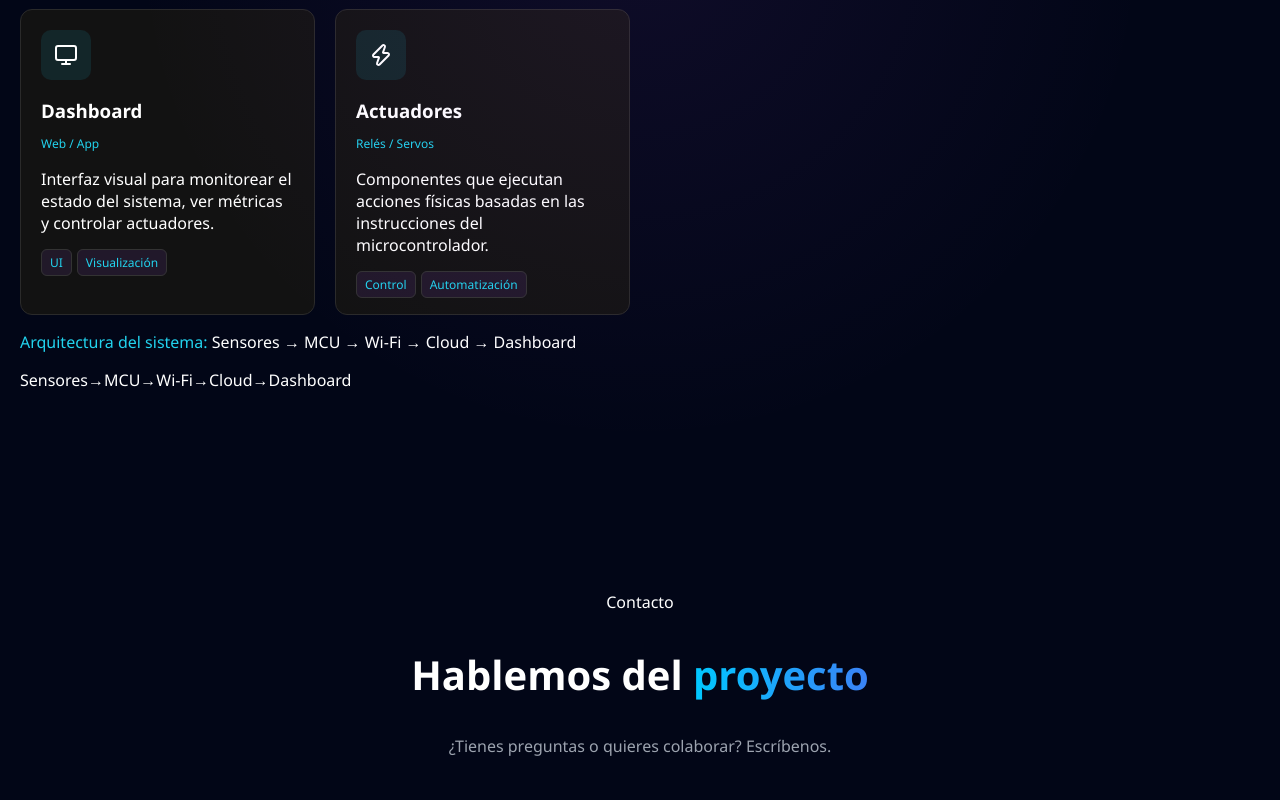
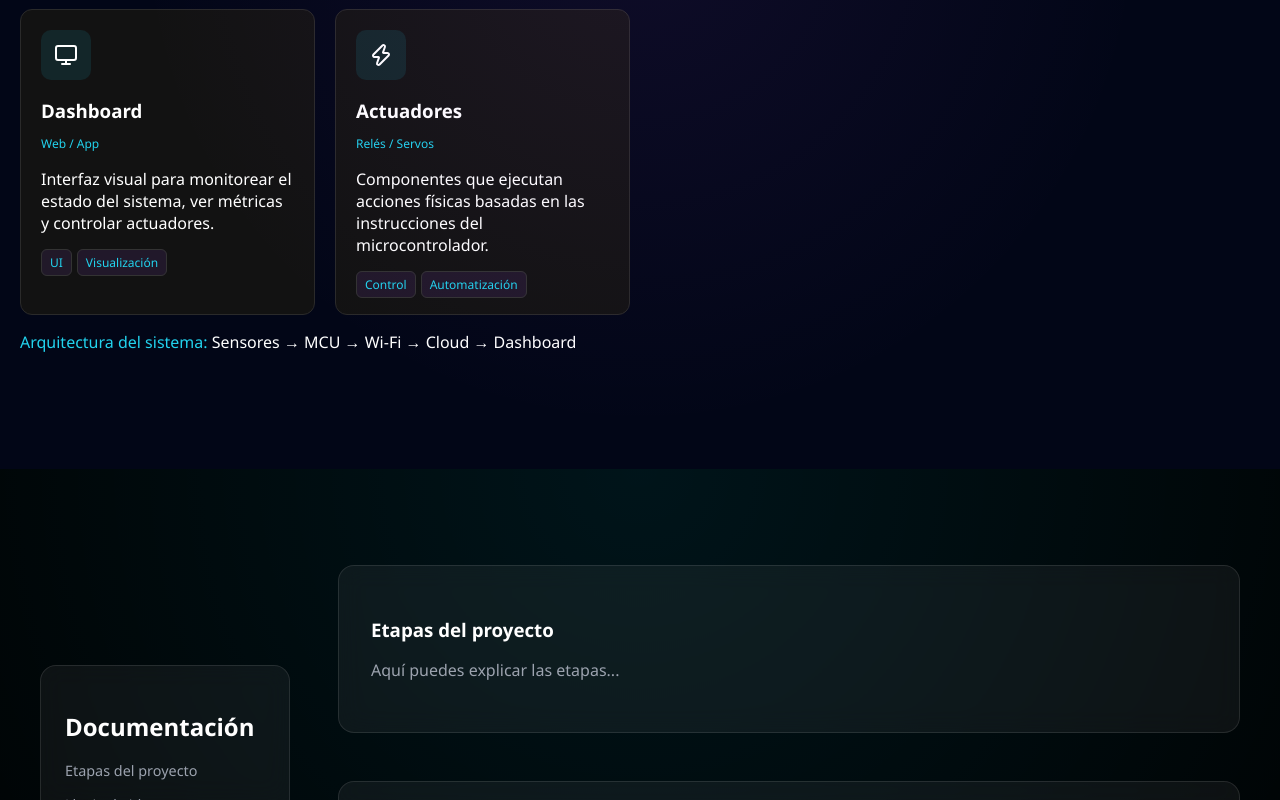
Before and after one commit to M4xCod3/Proyecto_TIC, a React (Vite) app: page / in a window 1280 px wide. Shown: the part 2000-2800 px from the top of the page. Built offline with nearby package versions, Linux system fonts and the light colour scheme.

Commit message:
arreglo de index tsx

```diff
--- a/src/Hardware.tsx
+++ b/src/Hardware.tsx
@@ -1,6 +1,6 @@
 import { motion } from "framer-motion";
 import { CpuIcon, WifiIcon, ThermometerIcon, DatabaseIcon, MonitorIcon, ZapIcon } from "lucide-react";
-import { Badge } from "../src/ui/badge.tsx";
+import { Badge } from   "../src/ui/badge.tsx";
 import './index.css';
 
 const components = [
@@ -83,7 +83,7 @@ export default function Hardware() {
       </span>
 
       <h2 className="hardware-title">
-        Hardware del <span className="gradient-text">sistema</span>
+        Hardware del sistema <span className="gradient-text"></span>
       </h2>
 
       <p className="hardware-description">
@@ -138,16 +138,6 @@ export default function Hardware() {
         <span className="highlight">Arquitectura del sistema:</span>{" "}
         Sensores → MCU → Wi-Fi → Cloud → Dashboard
       </p>
-
-      <div className="architecture-flow">
-        {["Sensores", "→", "MCU", "→", "Wi-Fi", "→", "Cloud", "→", "Dashboard"].map(
-          (item, i) => (
-            <span key={i} className={item === "→" ? "arrow" : "bubble"}>
-              {item}
-            </span>
-          )
-        )}
-      </div>
     </motion.div>
 
   </div>
--- a/src/Navbar.tsx
+++ b/src/Navbar.tsx
@@ -8,6 +8,7 @@ const navLinks = [
   { label: "Inicio", href: "#hero" },
   { label: "Proyecto", href: "#about" },
   { label: "Hardware", href: "#hardware" },
+  { label: "Documento", href: "document"},
   { label: "Contacto", href: "#contact" },
 ];
 
--- a/src/document.jsx
+++ b/src/document.jsx
@@ -1,56 +1,64 @@
 import React from 'react';
-import './Document.css'
+import './index.css';
 
-const Document = () => {
+
+export default function Document() {
     return (
-        <><header>
-            <h1><a id="ct-button">Documentacion</a></h1>
-            <nav>
-                <ul>
-                    <li></li>
-                </ul>
-            </nav>
-        </header>
-        <main>
-        <h1>Conoce al equipo detras del proyecto "" </h1>
-        <section id="ETP">
-            <h2>sobre el proyecto</h2>
+        <section id="document" className="document-section">
 
-            <p>
-                Este proyecto conto de varias etapas, tales como:
-            </p>
-            <ul>
-                <li>lluvia de ideas</li>
-                <li>interpretacion de la idea</li>
-                <li>Pre entrenamiento de la IA</li>
-                <li>Implementacion</li>
-                <li>Contrucion</li>
-                <li>Pruebas</li>
-            </ul>
-        </section>
-        <section id="ind-ETP">
-            <h2 id="LLD">
+  {/* BACKGROUND */}
+  <div className="document-bg" />
 
-            </h2>
-            <h2 id="IDI">
+  <div className="document-container">
 
-            </h2>
-            <h2 id="PIA">
+    {/* SIDEBAR */}
+    <aside className="document-sidebar">
+      <h2>Documentación</h2>
 
-            </h2>
-            <h2 id="IMP">
+      <ul>
+        <li><a href="#ETP">Etapas del proyecto</a></li>
+        <li><a href="#LLD">Lluvia de ideas</a></li>
+        <li><a href="#IDI">Interpretación de la idea</a></li>
+        <li><a href="#IMP">Implementación</a></li>
+        <li><a href="#Cont">Construcción</a></li>
+        <li><a href="#PB">Pruebas</a></li>
+      </ul>
+    </aside>
 
-            </h2>
-            <h2 id="Cont">
+    {/* CONTENT */}
+    <div className="document-content">
+      <section id="ETP">
+        <h3>Etapas del proyecto</h3>
+        <p>Aquí puedes explicar las etapas...</p>
+      </section>
 
-            </h2>
-            <h2 id="PB">
+      <section id="LLD">
+        <h3>Lluvia de ideas</h3>
+        <p>Ideas iniciales del proyecto...</p>
+      </section>
 
-            </h2>
-        </section>
-        </main>
-        </>
+      <section id="IDI">
+        <h3>Interpretación de la idea</h3>
+        <p>Cómo definieron la solución...</p>
+      </section>
+
+      <section id="IMP">
+        <h3>Implementación</h3>
+        <p>Cómo lo desarrollaron...</p>
+      </section>
+
+      <section id="Cont">
+        <h3>Construcción</h3>
+        <p>Parte física o técnica...</p>
+      </section>
+
+      <section id="PB">
+        <h3>Pruebas</h3>
+        <p>Resultados y validación...</p>
+      </section>
+    </div>
+
+  </div>
+</section>
     );
 }
-
-export default Document;
--- a/src/index.css
+++ b/src/index.css
@@ -520,3 +520,116 @@ body {
   background: rgba(255,255,255,0.1);
   box-shadow: 0 0 30px rgba(0,200,255,0.2);
 }
+
+/*Document*/
+
+/* SECTION */
+.document-section {
+  position: relative;
+  padding: 6rem 1.5rem;
+  background: #000;
+  overflow: hidden;
+}
+
+/* BACKGROUND */
+.document-bg {
+  position: absolute;
+  inset: 0;
+  background: radial-gradient(circle at 50% 0%, rgba(0,200,255,0.1), transparent 60%);
+}
+
+/* CONTAINER */
+.document-container {
+  position: relative;
+  display: grid;
+  grid-template-columns: 250px 1fr;
+  gap: 3rem;
+  max-width: 1200px;
+  margin: 0 auto;
+}
+
+@media (max-width: 900px) {
+  .document-container {
+    grid-template-columns: 1fr;
+  }
+}
+
+/* SIDEBAR */
+.document-sidebar {
+  position: sticky;
+  top: 100px;
+  height: fit-content;
+
+  padding: 1.5rem;
+  border-radius: 16px;
+
+  background: rgba(255,255,255,0.05);
+  backdrop-filter: blur(12px);
+
+  border: 1px solid rgba(255,255,255,0.1);
+}
+
+/* TITLE */
+.document-sidebar h2 {
+  color: white;
+  margin-bottom: 1rem;
+}
+
+/* LIST */
+.document-sidebar ul {
+  list-style: none;
+  padding: 0;
+}
+
+.document-sidebar li {
+  margin-bottom: 0.75rem;
+}
+
+/* LINKS */
+.document-sidebar a {
+  color: #9ca3af;
+  text-decoration: none;
+  font-size: 0.9rem;
+  transition: all 0.2s ease;
+}
+
+.document-sidebar a:hover {
+  color: #00c8ff;
+}
+
+/* CONTENT */
+.document-content {
+  display: flex;
+  flex-direction: column;
+  gap: 3rem;
+}
+
+/* SECTIONS */
+.document-content section {
+  padding: 2rem;
+  border-radius: 16px;
+
+  background: rgba(255,255,255,0.05);
+  backdrop-filter: blur(12px);
+
+  border: 1px solid rgba(255,255,255,0.1);
+
+  transition: all 0.3s ease;
+}
+
+.document-content section:hover {
+  border-color: rgba(0,200,255,0.4);
+  box-shadow: 0 0 30px rgba(0,200,255,0.15);
+}
+
+/* TITLES */
+.document-content h3 {
+  color: white;
+  margin-bottom: 0.75rem;
+}
+
+/* TEXT */
+.document-content p {
+  color: #9ca3af;
+  line-height: 1.6;
+}
--- a/src/index.tsx
+++ b/src/index.tsx
@@ -6,6 +6,7 @@ import About from './About';
 import Hardware from './Hardware';
 import Contact from './Contact';
 import Footer from './Footer';
+import Document from './document';
 import './index.css'; // Asegúrate de que este archivo existe para Tailwind
 
 export default function Index() {
@@ -18,9 +19,15 @@ export default function Index() {
             <a href="#inicio">Inicio</a>
             <a href="#about">Proyecto</a>
             <a href="#hardware">Hardware</a>
+            <a href="document">Documentacion</a>
             <a href="#contact">Contacto</a>
           </div>
-          <button className="btn-contacto">Contáctanos</button>
+          <button className="btn-contacto" onClick={() => {
+            const el = document.querySelector("#contact");
+            if (el) el.scrollIntoView({ behavior: "smooth" });
+          }}>
+            Contáctanos
+          </button>
         </div>
 
         <div className="hero-content" id="inicio">
@@ -51,6 +58,10 @@ export default function Index() {
         <Hardware />
       </div>
 
+      <div id="document">
+        <Document />
+      </div>
+
       <div id="contact">
         <Contact />
       </div>
```
Also changed, not shown: src/declarations.d.ts (added), 1 other file (tests, documents, lock files or other folders).
